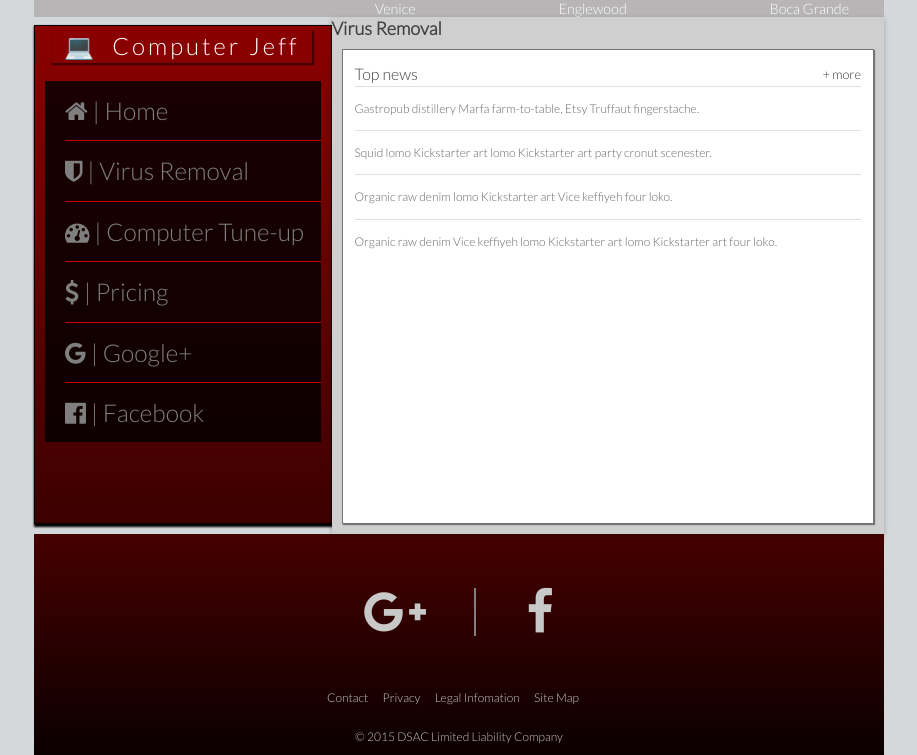
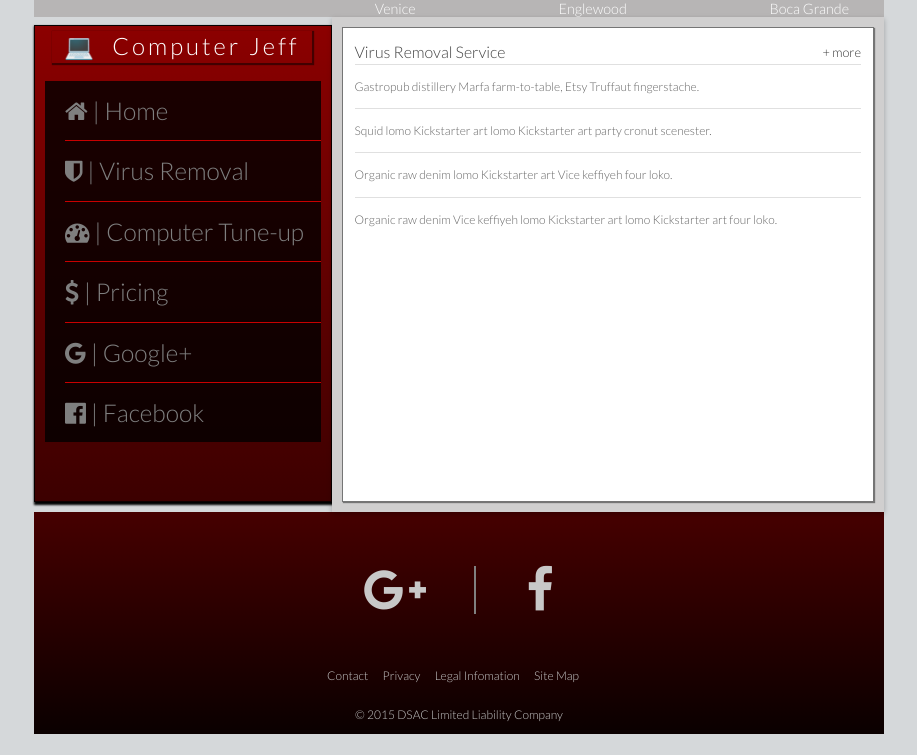
Before and after one commit to jreiher2003/computer-jeff, a Flask app: page /virus-removal in a window 1280 px wide. Shown: the top 755 px of the page, without its empty margins (181-1098 px from the left). Run offline with Flask 2, Linux system fonts and the light colour scheme; some libraries are stand-ins or nearby versions.

Commit message:
changed file name to virus-removal.html

```diff
--- a/jeff/templates/virusremoval.html
+++ b/jeff/templates/virus-removal.html
@@ -2,10 +2,10 @@
 {% block title %}Virus Removal{% endblock %}
 {% block content %}
 
-<h2>Virus Removal</h2>
+<!-- <h2>Virus Removal</h2> -->
 
 <section class="news top-news">
-	<h2 class="news__title">Top news <a href="#" class="news__more">+ more</a></h2>
+	<h2 class="news__title">Virus Removal Service<a href="#" class="news__more">+ more</a></h2>
 	<ul>
 		<li class="top-news__item">
 			<a href="#">Gastropub distillery Marfa farm-to-table, Etsy Truffaut fingerstache.</a>
--- a/jeff/views.py
+++ b/jeff/views.py
@@ -7,7 +7,7 @@ def index():
 
 @app.route('/virus-removal')
 def virusremoval():
-	return render_template('virusremoval.html')
+	return render_template('virus-removal.html')
 
 @app.route('/computer-repair')
 def computerrepair():
```
